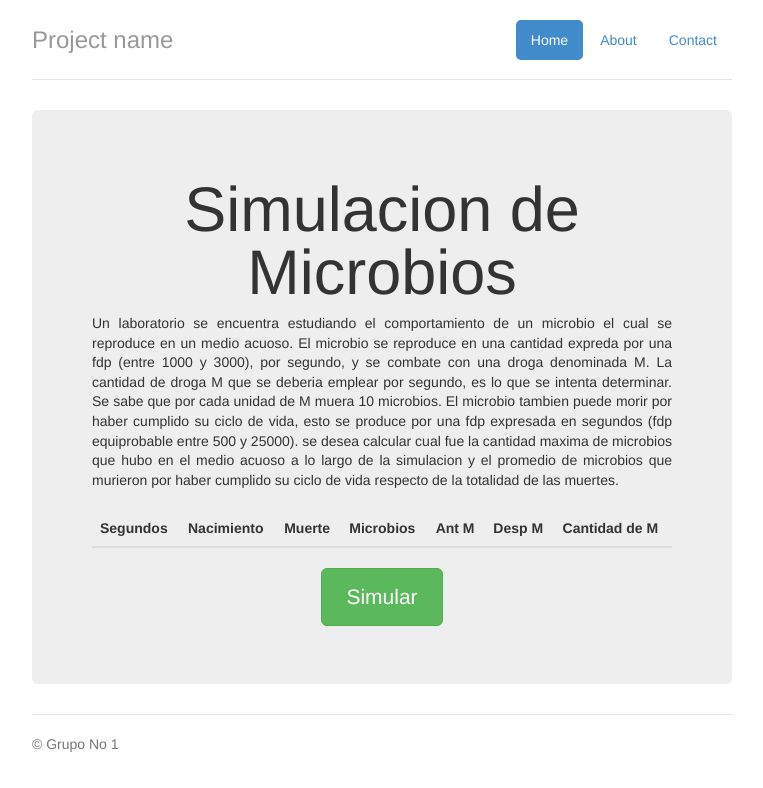
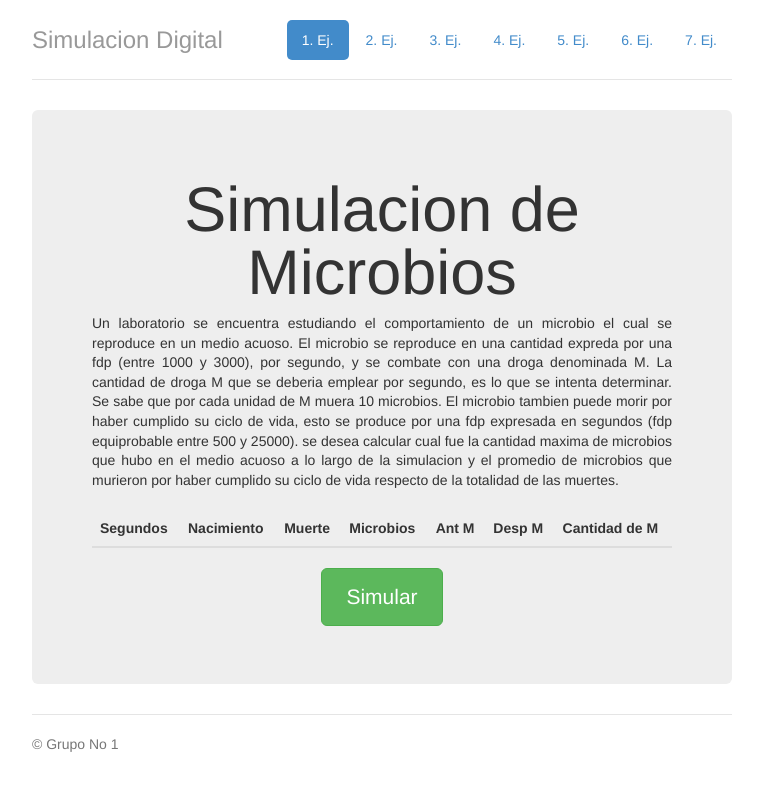
Before and after one commit to alejaksoto/simulacion, a plain HTML site: page index.html in a window 1280 px wide. Shown: the whole page, without its empty margins (258-1021 px from the left). Drawn offline with Linux system fonts and the light colour scheme; a script that the page names is missing.

Commit message:
menu y titulos

```diff
--- a/index.html
+++ b/index.html
@@ -52,11 +52,15 @@
     <div class="container">
       <div class="header">
         <ul class="nav nav-pills pull-right">
-          <li class="active"><a href="#">Home</a></li>
-          <li><a href="#">About</a></li>
-          <li><a href="#">Contact</a></li>
+          <li class="active"><a href="index.html">1. Ej.</a></li>
+          <li><a href="index_2.html">2. Ej.</a></li>
+          <li><a href="index_3.html">3. Ej.</a></li>
+          <li><a href="index_4.html">4. Ej.</a></li>
+          <li><a href="index_5.html">5. Ej.</a></li>
+          <li><a href="index_6.html">6. Ej.</a></li>
+          <li><a href="index_7.html">7. Ej.</a></li>
         </ul>
-        <h3 class="text-muted">Project name</h3>
+        <h3 class="text-muted">Simulacion Digital</h3>
       </div>
 
       <div class="jumbotron">
```
Also changed, not shown: index_2.html (+8 -4 lines), index_3.html (+8 -4 lines), index_4.html (+8 -4 lines), index_5.html (+7 -3 lines), index_6.html (+8 -4 lines), index_7.html (+8 -4 lines).
